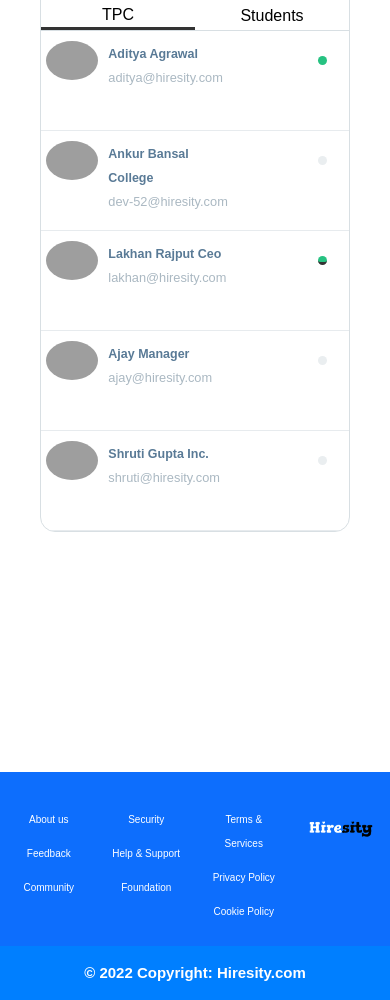
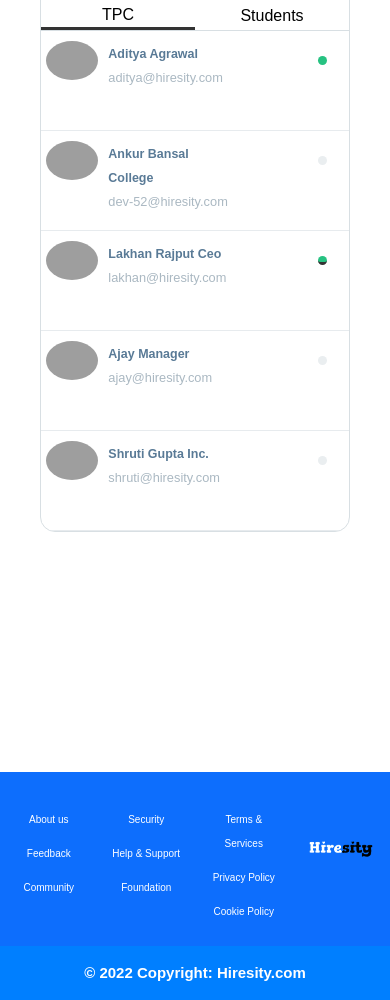
Before and after one commit to Lakhan3011/Dashboard, a plain HTML site: page index.html in a window 390 px wide. Shown: the part 2438-3438 px from the top of the page. Drawn offline with nearby package versions, Linux system fonts and the light colour scheme; grey boxes are pictures that could not be loaded.

Commit message:
update in position of media query of footer

```diff
--- a/css/style.css
+++ b/css/style.css
@@ -310,10 +310,12 @@ footer {
 
 @media(max-width : 1440px) { .footer-logo img {
     width: 15rem;
+    margin-top: 10px;
 }
 }
 @media(max-width : 880px) { .footer-logo img {
     width: 12rem;
+    margin-top: 20px;
 }
 }
 @media(max-width : 700px) { .footer-logo img {
```
